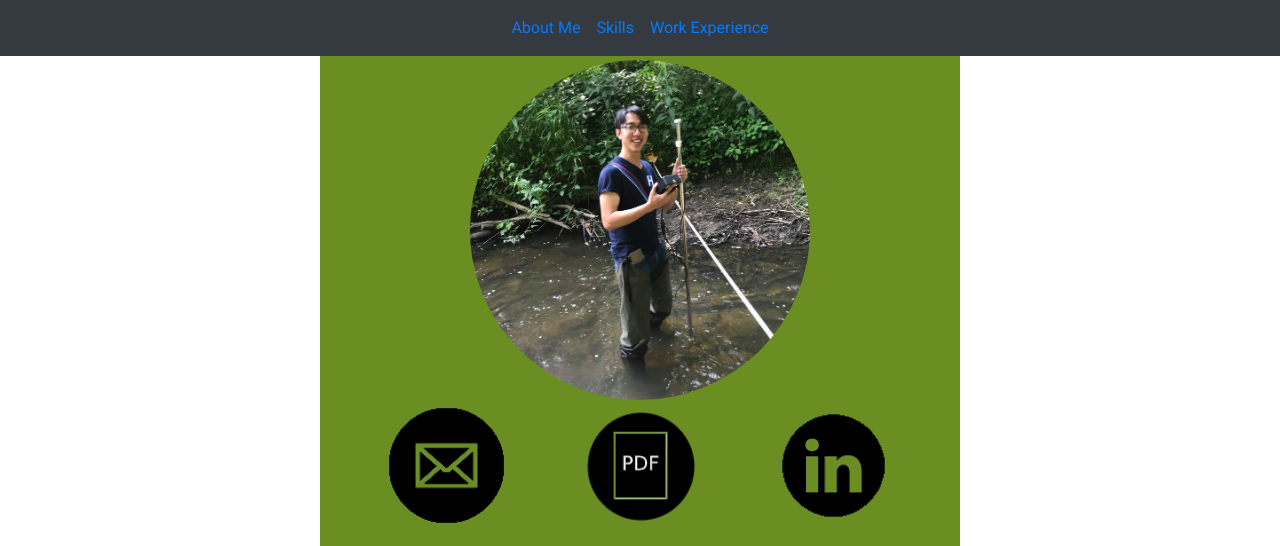
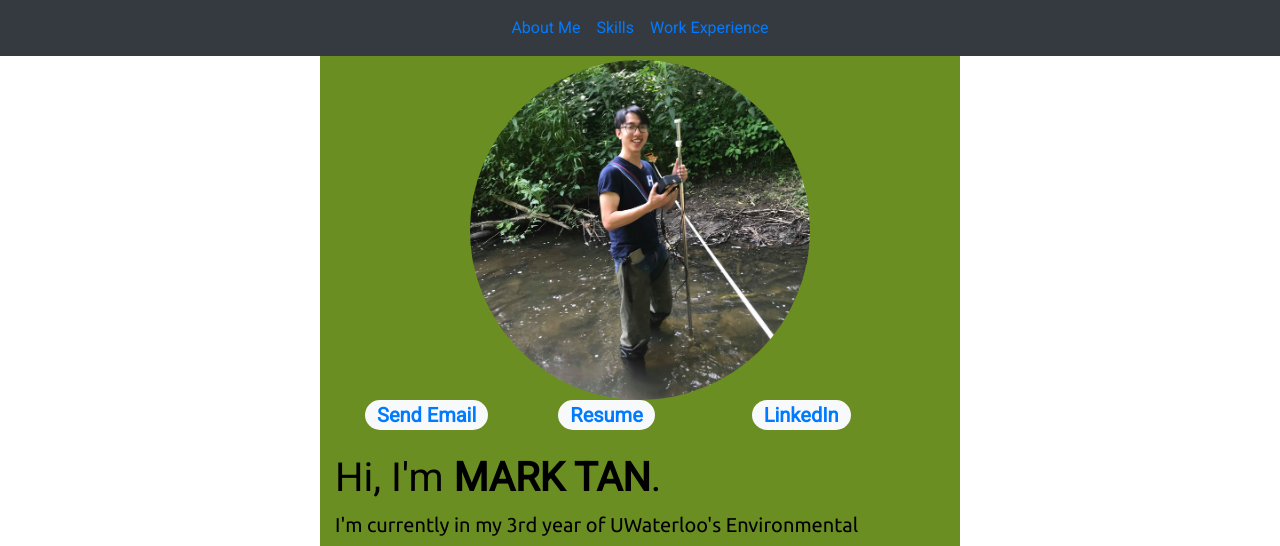
Before and after one commit to mark41097/mark41097.github.io, a plain HTML site: page index.html in a window 1280 px wide. Shown: the top 546 px of the page. Drawn offline with nearby package versions, Linux system fonts and the light colour scheme.

Commit message:
Update index.html

```diff
--- a/index.html
+++ b/index.html
@@ -64,17 +64,17 @@
                                  <div class="row">
                                     <div class="col-4" >
                                             <a href="mailto:MVLtan@edu.uwaterloo.ca">
-                                     <img src="images/mail.png" class="img-pic">
+                                      <span class="badge badge-pill bg-light" style="font-size: 20px">Send Email</span>
                                         </a>
                                      </div>
                                       <div class="col-4">
                                           <a href="files/marktan_resume.pdf">
-                                     <img src="images/resume.png" class="img-pic">
+                                      <span class="badge badge-pill bg-light" style="font-size: 20px">Resume</span>
                                           </a>
                                      </div>
                                       <div class="col-4">
                                     <a href="https://www.linkedin.com/in/mark-tan-ca">
-                                     <img src="images/linkedin.png" class="img-pic">
+                                      <span class="badge badge-pill bg-light" style="font-size: 20px">LinkedIn</span>
 </a>
                                      </div>
 
```
